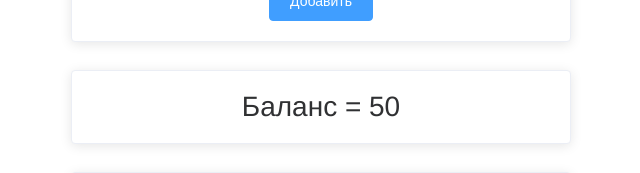
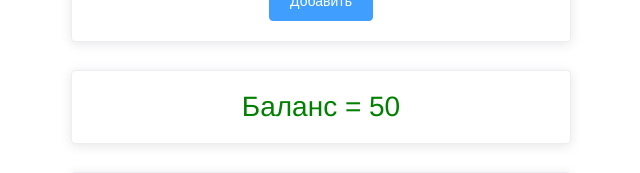
Before and after one commit to agdobrynin/udemy-budget, a Vue app: page / in a window 1280 px wide. Shown: the part 406-579 px from the top of the page, without its empty margins (319-959 px from the left). Built offline with nearby package versions, Linux system fonts and the light colour scheme.

Commit message:
Total balance with color

```diff
--- a/src/components/TotalBalance.vue
+++ b/src/components/TotalBalance.vue
@@ -1,5 +1,5 @@
 <template>
-  <ElCard class="balance">
+  <ElCard class="balance" :class="isNegative ? 'red': 'green'">
     Баланс = {{ total }}
   </ElCard>
 </template>
@@ -13,6 +13,10 @@ export default {
       type: Number,
       default: 0,
     },
+  },
+
+  computed: {
+    isNegative: self => self.total < 0,
   }
 }
 </script>
@@ -22,4 +26,11 @@ export default {
   font-size: 28px;
   margin: 1em 0em;
 }
+.red {
+  color: red;
+}
+
+.green {
+  color: green;
+}
 </style>
```
